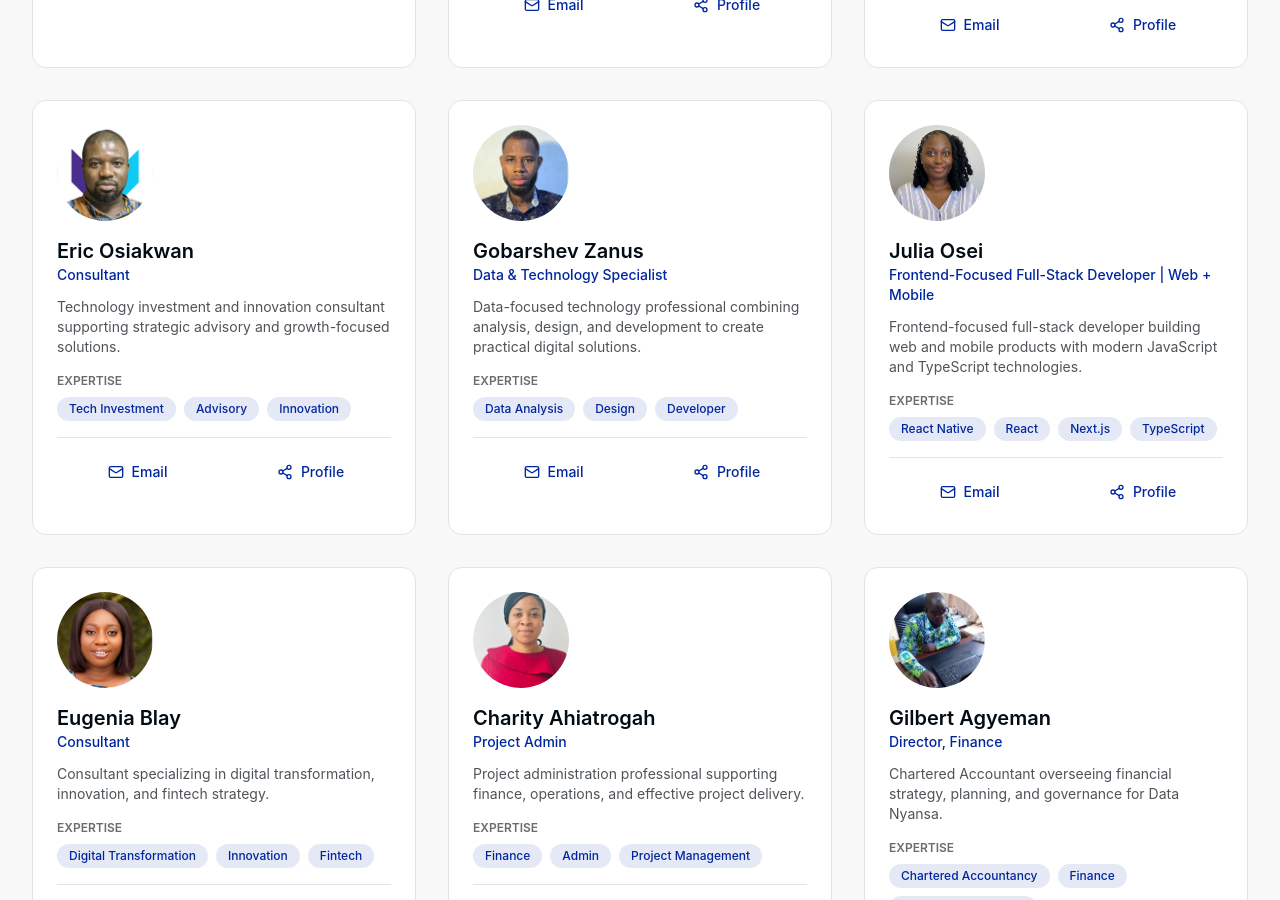
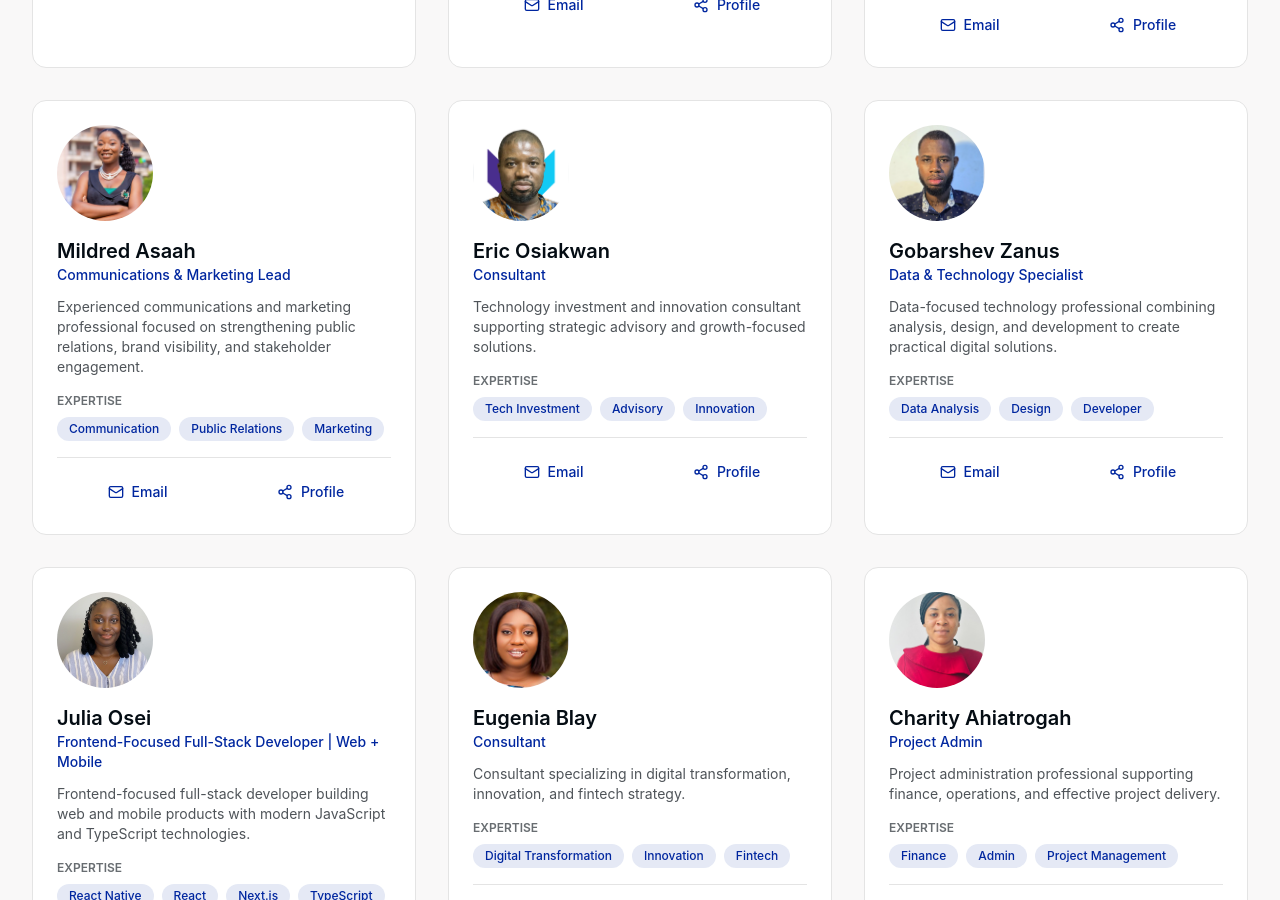
Before and after one commit to KnowledgeInnovations/datanyansa-1l, a Next.js app: page /team in a window 1280 px wide. Shown: the part 1020-1920 px from the top of the page. Built offline with nearby package versions, Linux system fonts and the light colour scheme.

Commit message:
feat: add Mildred Asaah as new team member with role and bio details

```diff
--- a/app/team/page.tsx
+++ b/app/team/page.tsx
@@ -32,6 +32,13 @@ const teamMembers: TeamMember[] = [
     bio: 'Technology professional focused on AI automation, software engineering, and practical technology solutions.',
     expertise: ['AI Automation', 'Software Engineering', 'Tech Solutions'],
     image: '/muheeb-nuaku.png',
+  },
+  {
+    name: 'Mildred Asaah',
+    role: 'Communications & Marketing Lead',
+    bio: 'Experienced communications and marketing professional focused on strengthening public relations, brand visibility, and stakeholder engagement.',
+    expertise: ['Communication', 'Public Relations', 'Marketing'],
+    image: '/mildred-asaah.jpeg',
   },
   {
     name: 'Eric Osiakwan',
```
